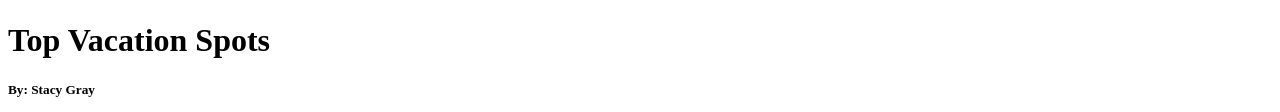
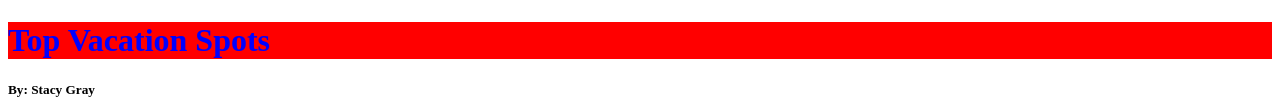
Before and after one commit to diasb003/test, a plain HTML site: page index.html in a window 1280 px wide. Shown: the part 311-423 px from the top of the page. Drawn offline with Linux system fonts and the light colour scheme.

Commit message:
Update style.css

```diff
--- a/style.css
+++ b/style.css
@@ -1,3 +1,7 @@
 p {
   color: green;
 }
+h1 {
+  color: blue;
+  background-color: red;
+}
```
